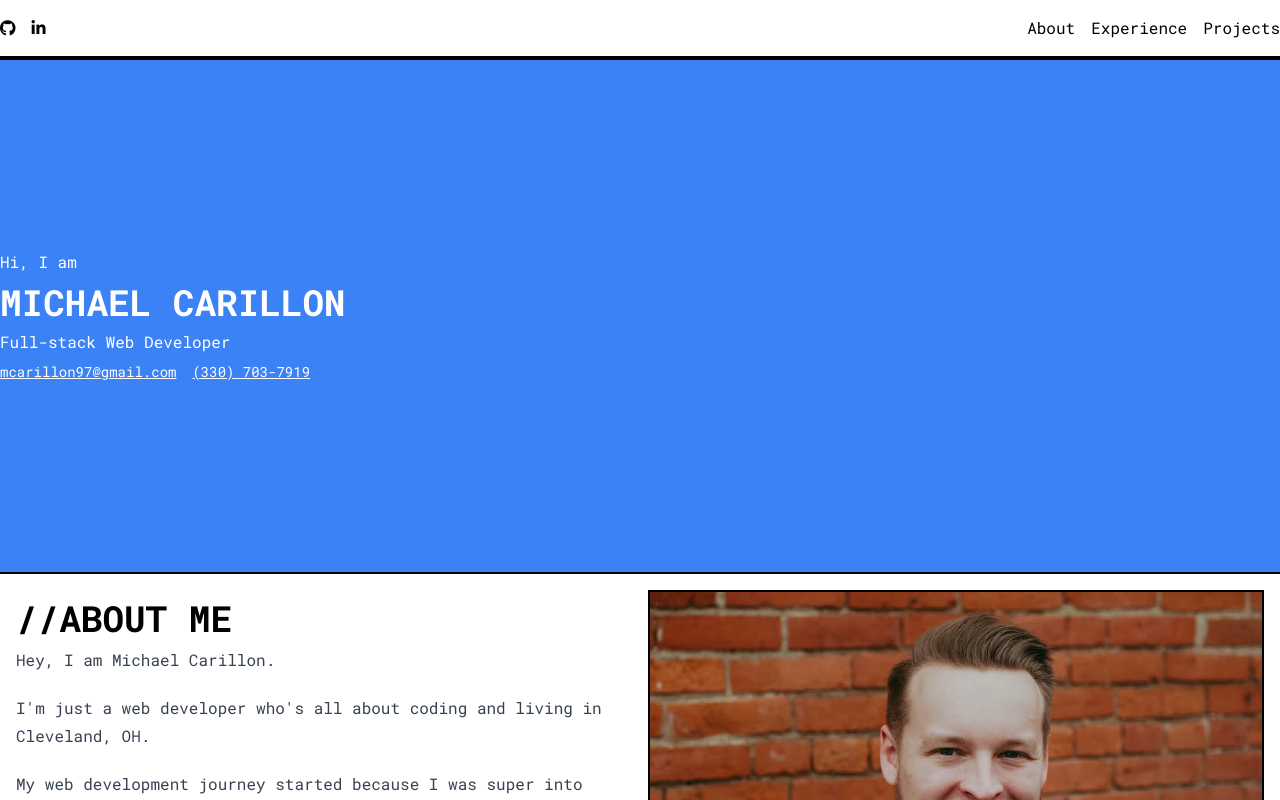
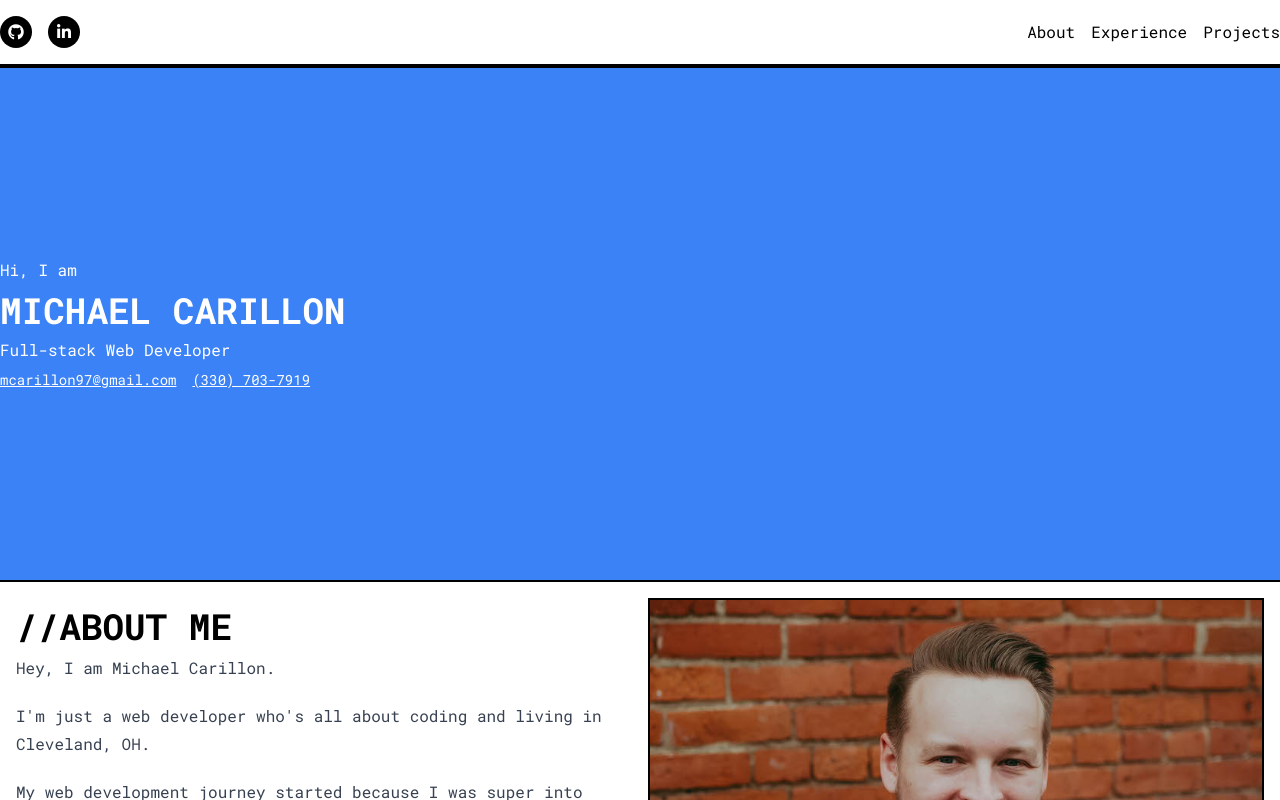
Before and after one commit to mike3497/michael-carillon-portfolio, a Nuxt app: page / in a window 1280 px wide. Shown: the top 800 px of the page. Built offline with nearby package versions, Linux system fonts and the light colour scheme.

Commit message:
update CircleIconLink component

```diff
--- a/components/TheFooter.vue
+++ b/components/TheFooter.vue
@@ -12,14 +12,16 @@
     </div>
     <div class="flex flex-row gap-4 justify-center mb-4">
       <CircleIconLink
-        to="https://github.com/mike3497"
+        href="https://github.com/mike3497"
         aria-label="Michael Carillon Github"
+        :variant="CircleIconLinkVariant.WHITE"
       >
         <i class="fa-brands fa-github"></i>
       </CircleIconLink>
       <CircleIconLink
-        to="https://linkedin.com/in/michael-carillon"
+        href="https://linkedin.com/in/michael-carillon"
         aria-label="Michael Carillon LinkedIn"
+        :variant="CircleIconLinkVariant.WHITE"
       >
         <i class="fa-brands fa-linkedin-in"></i>
       </CircleIconLink>
@@ -30,6 +32,7 @@
 
 <script setup lang="ts">
 import CircleIconLink from '@/components/shared/CircleIconLink.vue';
+import { CircleIconLinkVariant } from '~/types/circleIconLinkVariant';
 
 const year = computed<number>(() => new Date().getFullYear());
 </script>
--- a/components/TheHeader.vue
+++ b/components/TheHeader.vue
@@ -1,21 +1,23 @@
 <template>
   <header class="bg-white text-black border-b-4 border-black sticky top-0 z-50">
     <nav
-      class="container mx-auto flex flex-row justify-center sm:justify-between py-4"
+      class="container mx-auto flex flex-row justify-center items-center sm:justify-between h-16"
     >
       <div class="hidden sm:flex flex-row gap-4">
-        <a
+        <CircleIconLink
           href="https://github.com/mike3497"
           aria-label="Michael Carillon Github"
+          :variant="CircleIconLinkVariant.BLACK"
         >
           <i class="fa-brands fa-github"></i>
-        </a>
-        <a
+        </CircleIconLink>
+        <CircleIconLink
           href="https://linkedin.com/in/michael-carillon"
           aria-label="Michael Carillon LinkedIn"
+          :variant="CircleIconLinkVariant.BLACK"
         >
-          <i class="fa-brands fa-linkedin-in"> </i
-        ></a>
+          <i class="fa-brands fa-linkedin-in"> </i>
+        </CircleIconLink>
       </div>
       <div class="flex flex-row gap-4">
         <a href="#about-me">About</a>
@@ -43,3 +45,8 @@
     </div>
   </div>
 </template>
+
+<script setup lang="ts">
+import CircleIconLink from '@/components/shared/CircleIconLink.vue';
+import { CircleIconLinkVariant } from '@/types/circleIconLinkVariant';
+</script>
--- a/components/shared/CircleIconLink.vue
+++ b/components/shared/CircleIconLink.vue
@@ -1,16 +1,23 @@
 <template>
   <a
-    :href="to"
-    class="flex items-center justify-center w-8 h-8 text-white border-2 border-white hover:text-zinc-900 hover:bg-white rounded-full transition-all"
+    class="flex items-center justify-center w-8 h-8 rounded-full active:scale-105 transition-all"
+    :class="{
+      'bg-black text-white hover:bg-white hover:text-black hover:border-2 hover:border-black':
+        variant === CircleIconLinkVariant.BLACK,
+      'bg-white text-black hover:bg-black hover:text-white  hover:border-2 hover:border-white':
+        variant === CircleIconLinkVariant.WHITE,
+    }"
   >
     <slot></slot>
   </a>
 </template>
 
 <script setup lang="ts">
+import { CircleIconLinkVariant } from '@/types/circleIconLinkVariant';
+
 defineProps({
-  to: {
-    type: String,
+  variant: {
+    type: String as PropType<CircleIconLinkVariant>,
     required: true,
   },
 });
--- /dev/null
+++ b/types/circleIconLinkVariant.ts
@@ -0,0 +1,4 @@
+export enum CircleIconLinkVariant {
+  WHITE = 'white',
+  BLACK = 'black',
+}
```
